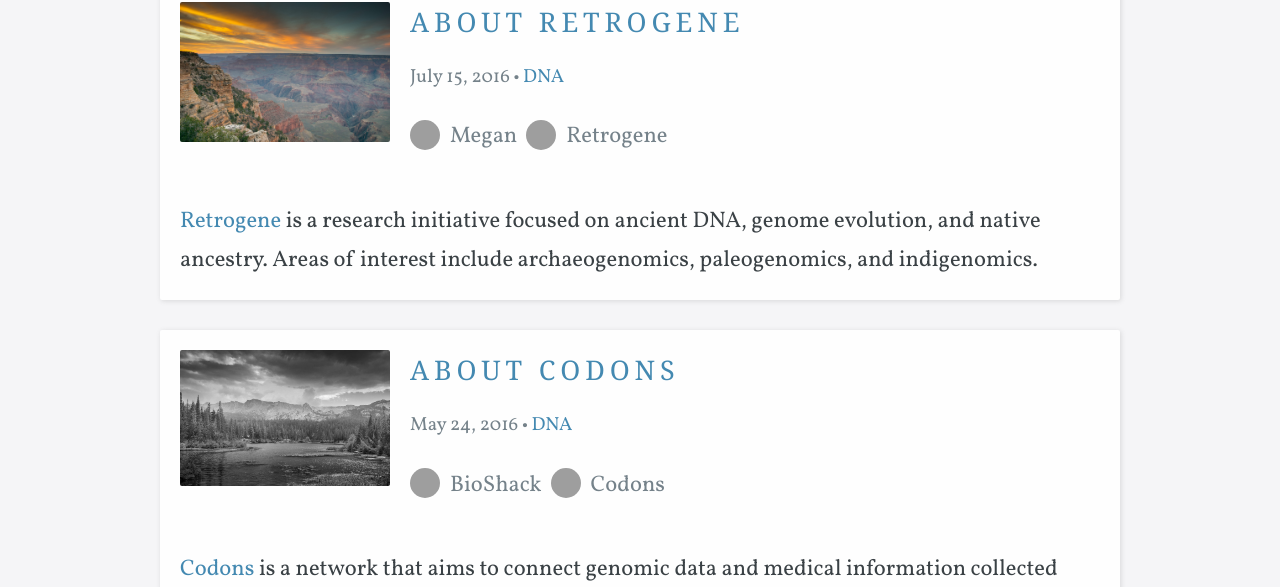
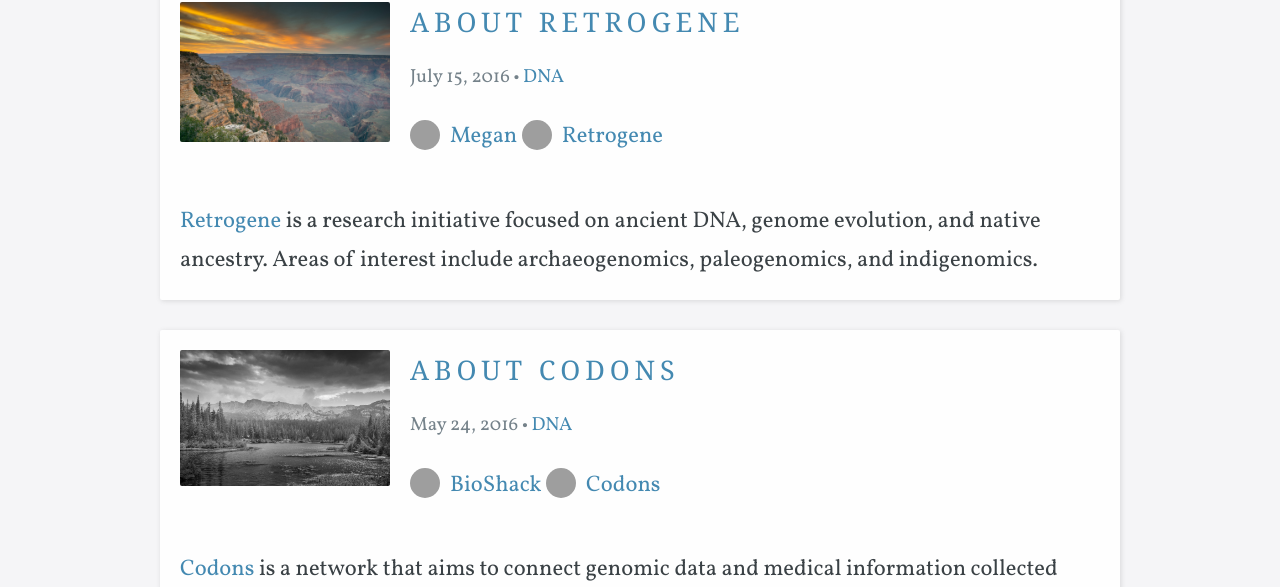
Before and after one commit to bioshack/d8a, a Jekyll site: the page built from pages/index.html, in a window 1280 px wide. Shown: the part 1015-1602 px from the top of the page. Built offline with Jekyll 4.4.1, drawn with Linux system fonts in a browser that asks for light colours; some web fonts are replaced; the list of posts is cut into pages by our own code; grey boxes are pictures that could not be loaded.

Commit message:
Add links

```diff
--- a/_includes/post-summary.html
+++ b/_includes/post-summary.html
@@ -12,13 +12,13 @@
       {% if include.post.author %}
       {% assign author_id = include.post.author | prepend: "/people/" | append: "/" %}
       {% assign author = site.people | where: "url", author_id | first %}
-      <img src="{% include relative-src.html src=author.image %}" alt="Photo of {{ author.name }}" width="30" height="30"> {{ author.name }} &nbsp;
+      <img src="{% include relative-src.html src=author.image %}" alt="Photo of {{ author.name }}" width="30" height="30"> <a href="{{ site.baseurl }}/archive/#{{ author.name | slugify }}">{{ author.name }}</a> &nbsp;
       {% endif %}
 
       {% if include.post.project %}
       {% assign project_id = include.post.project | prepend: "/projects/" | append: "/" %}
       {% assign project = site.projects | where: "url", project_id | first %}
-      <img src="{% include relative-src.html src=project.image %}" alt="Photo of {{ project.name }}" width="30" height="30"> {{ project.name }}
+      <img src="{% include relative-src.html src=project.image %}" alt="Photo of {{ project.name }}" width="30" height="30"> <a href="{{ site.baseurl }}/archive/#{{ project.name | slugify }}">{{ project.name }}</a>
       {% endif %}
     </p>
   </div>
```
